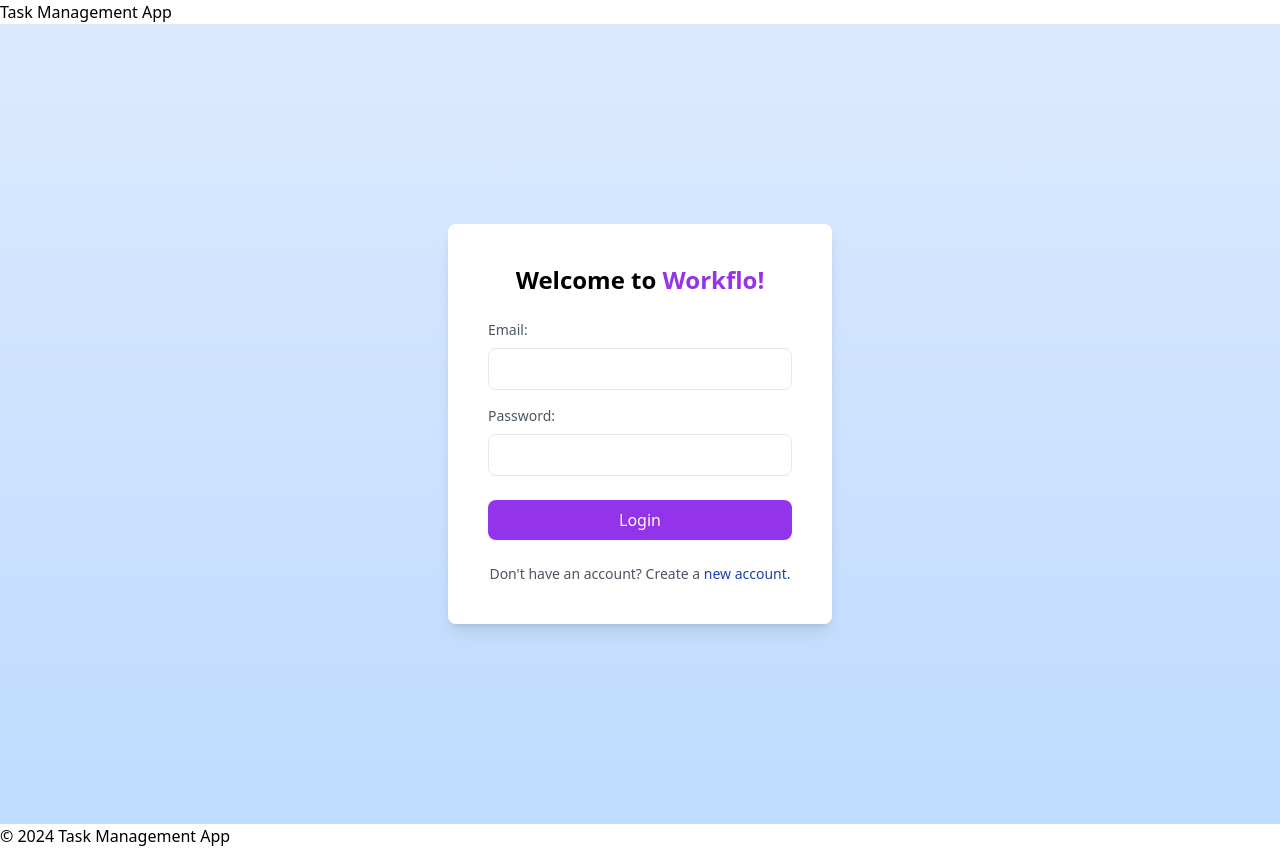
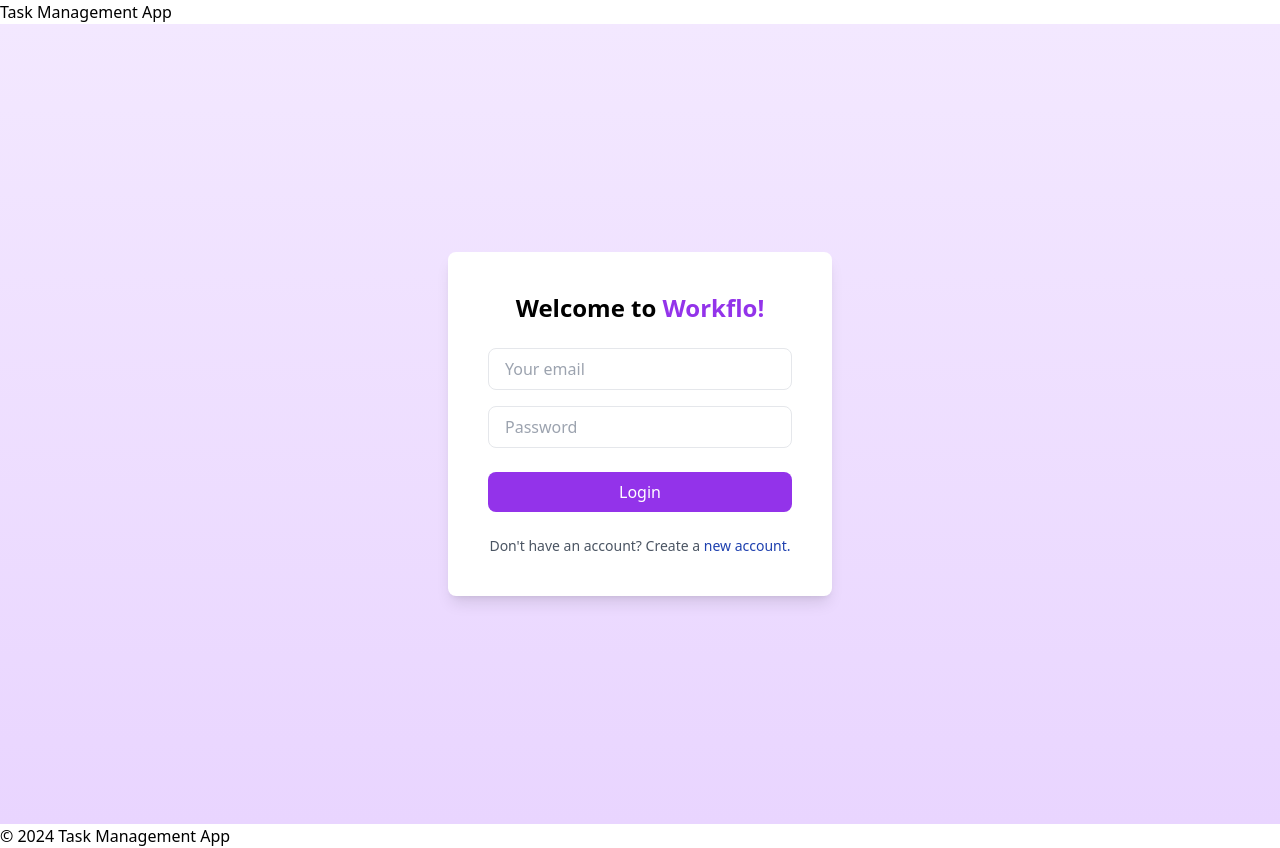
Before and after one commit to GreatnessGrace/Task-Manager, a Next.js app in the folder my-task-app/: page /auth/login in a window 1280 px wide. Built offline with nearby package versions, Linux system fonts and the light colour scheme.

Commit message:
Login Page with tailwind

```diff
--- a/my-task-app/src/app/auth/login/page.tsx
+++ b/my-task-app/src/app/auth/login/page.tsx
@@ -25,25 +25,27 @@
   };
 
   return (
-    <div className="flex items-center justify-center min-h-screen bg-gradient-to-b from-blue-100 to-blue-200">
+    <div className="flex items-center justify-center min-h-screen bg-gradient-to-b from-purple-100 to-purple-200">
       <div className="bg-white p-10 rounded-lg shadow-lg w-96 text-center">
         <h2 className="text-2xl font-semibold mb-6">Welcome to <span className="text-purple-600">Workflo!</span></h2>
         <form onSubmit={handleSubmit}>
           <div className="mb-4">
-            <label className="block text-left mb-2 text-sm font-medium text-gray-600">Email:</label>
+            {/* <label className="block text-left mb-2 text-sm font-medium text-gray-600">Email:</label> */}
             <input
               type="email"
               value={email}
+              placeholder='Your email'
               onChange={(e) => setEmail(e.target.value)}
               required
               className="w-full px-4 py-2 border rounded-lg focus:outline-none focus:border-purple-600"
             />
           </div>
           <div className="mb-6">
-            <label className="block text-left mb-2 text-sm font-medium text-gray-600">Password:</label>
+            {/* <label className="block text-left mb-2 text-sm font-medium text-gray-600">Password:</label> */}
             <input
               type="password"
               value={password}
+              placeholder='Password'
               onChange={(e) => setPassword(e.target.value)}
               required
               className="w-full px-4 py-2 border rounded-lg focus:outline-none focus:border-purple-600"
```
